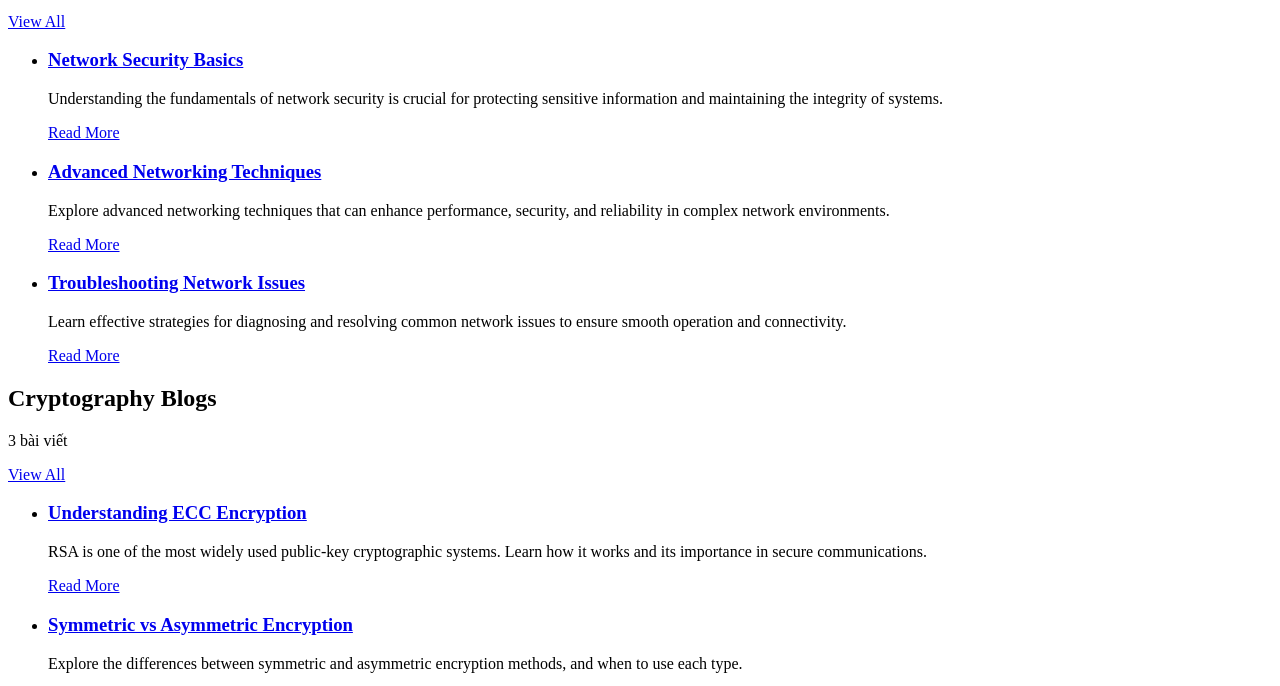
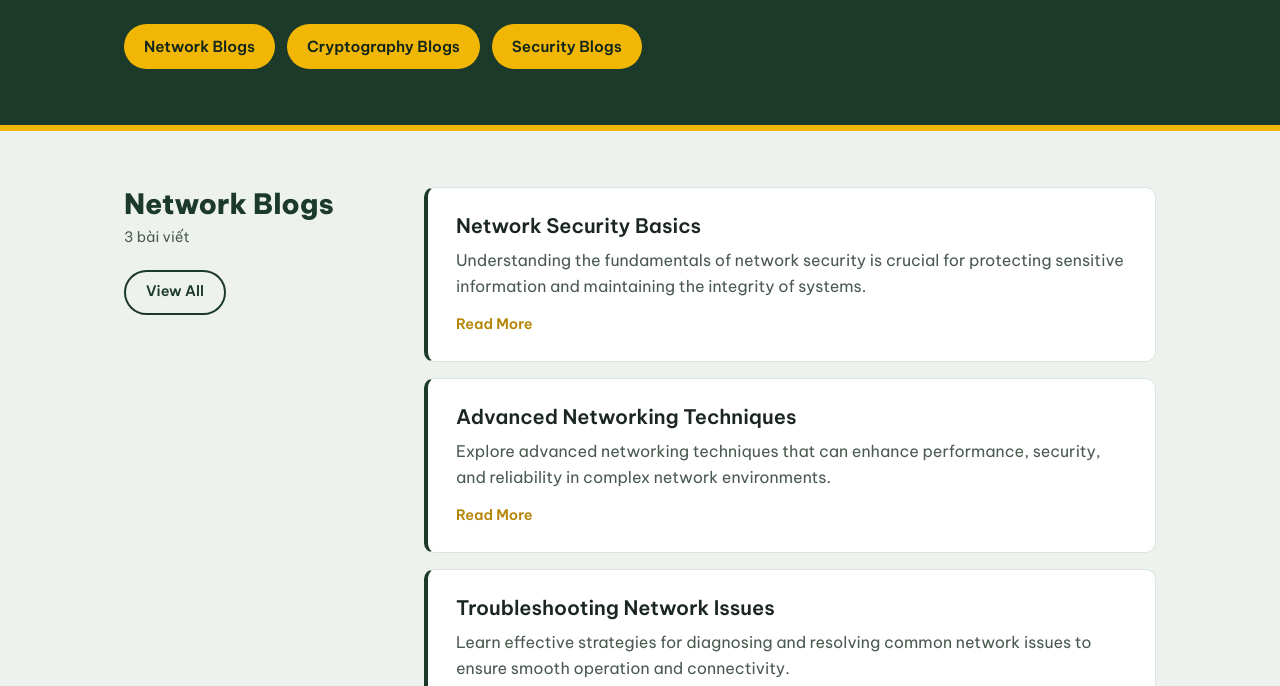
Before and after one commit to ntav-bluearrow007/my-cv, a plain HTML site: page Blogs/blogs.html in a window 1280 px wide. Shown: the part 303-989 px from the top of the page. Drawn offline with Linux system fonts and the light colour scheme; files that its build step writes are made by us from their sources.

Commit message:
Update stylesheet link in blogs.html

```diff
--- a/Blogs/blogs.html
+++ b/Blogs/blogs.html
@@ -9,7 +9,7 @@
     <link rel="preconnect" href="https://fonts.googleapis.com">
     <link rel="preconnect" href="https://fonts.gstatic.com" crossorigin>
     <link href="https://fonts.googleapis.com/css2?family=Be+Vietnam+Pro:wght@400;500;600;800&display=swap" rel="stylesheet">
-    <link rel="stylesheet" href="/CV/Blog/blog.css">
+    <link rel="stylesheet" href="Blogs/blogs.css">
 </head>
 <body>
 
```
